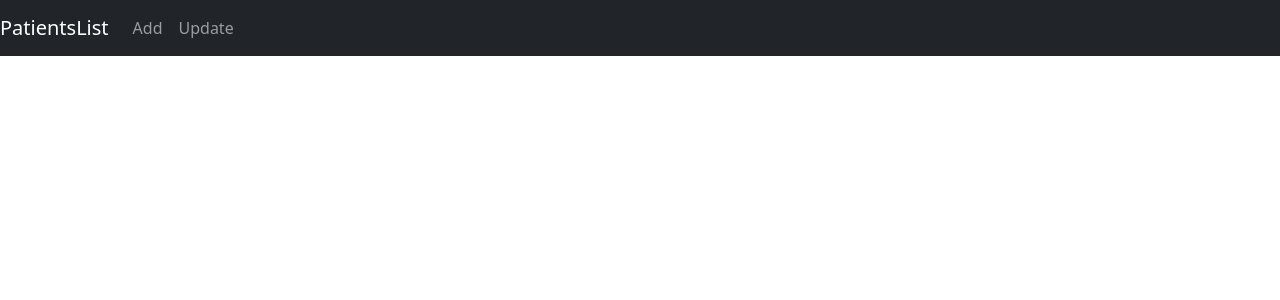
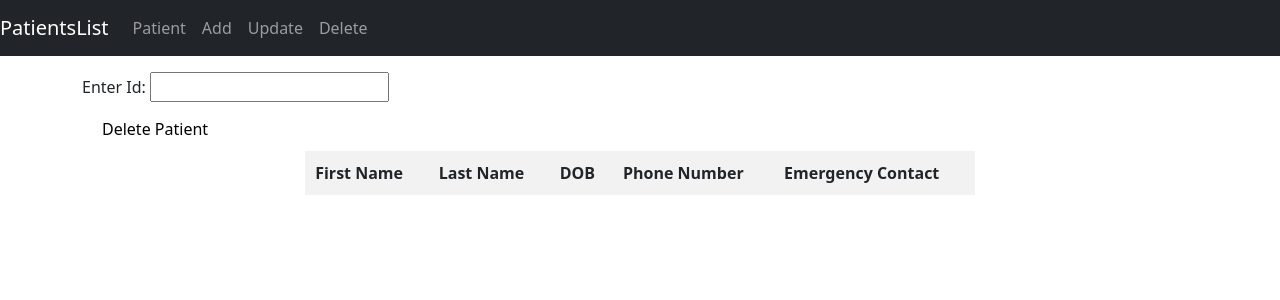
Before and after one commit to SebaOSK/React_app, a React (Create React App) app: page /delete in a window 1280 px wide. Shown: the top 300 px of the page. Built offline with nearby package versions, Linux system fonts and the light colour scheme.

Commit message:
finished with routing on delete, all methods work and are accessed through navbar, edited scripts to remove console logs

```diff
--- a/src/App.js
+++ b/src/App.js
@@ -1,5 +1,4 @@
 import './App.css';
-import PatientForm from './Form.js';
 import React from 'react';
 import { Routes, Route, Link } from 'react-router-dom';
 import 'bootstrap/dist/css/bootstrap.min.css';
@@ -20,6 +19,11 @@ function App() {
         </a>
         <div className='navbar-nav mr-auto'>
           <li className='nav-item'>
+            <Link to={"/patient"} className="nav-link">
+              Patient
+            </Link>
+          </li>
+          <li className='nav-item'>
             <Link to={"/add"} className="nav-link">
               Add
             </Link>
@@ -29,13 +33,20 @@ function App() {
               Update
             </Link>
           </li>
+          <li className="nav-item">
+            <Link to={"/delete"} className="nav-link">
+              Delete
+            </Link>
+          </li>
         </div>
       </nav>
       <div className='container mt-3'>
         <Routes>
           <Route path="/" element={<GetAll />} />
-          <Route path="/add" element={<Post />}/>
-          <Route path="/update" element={<Update />}/>
+          <Route path="/patient" element={<GetById />} />
+          <Route path="/add" element={<Post />} />
+          <Route path="/update" element={<Update />} />
+          <Route path="/delete" element={<Delete />} />
         </Routes>
       </div>
     </div>
--- a/src/Delete.js
+++ b/src/Delete.js
@@ -6,14 +6,12 @@ import axios from 'axios';
 
 export default function GetById() {
 
-    const [id, setId] = useState({
-        id: ""
-    });
+    const [id, setId] = useState('');
 
-    const [patients, setPatients] = useState([]);
+    const [patient, setPatient] = useState([]);
 
     const handleChange = (event) => {
-        setId({ ...id, [event.target.name]: event.target.value })
+        setId(event.target.value)
     };
 
     const deletePatient = (event) => {
@@ -21,23 +19,24 @@ export default function GetById() {
             event.preventDefault();
         }
         try {
-            axios.get(`https://localhost:44369/api/Hospital/?Id=${id.id}`)
+            axios.get(`https://localhost:44369/api/Hospital/?Id=${id}`)
                 .then(function (response) {
                     // handle success
                     const responseData = response.data;
-                    const mappedPatients = responseData.map((patient) => ({
-                        FirstName: patient.firstName,
-                        LastName: patient.lastName,
+                    const mappedPatient = responseData.map((patient, index) => ({
+                        firstName: patient.firstName,
+                        lastName: patient.lastName,
                         DOB: patient.dob,
-                        PhoneNumber: patient.phoneNumber,
-                        EmergencyContact: patient.emergencyContact,
+                        phoneNumber: patient.phoneNumber,
+                        emergencyContact: patient.emergencyContact,
+                        index: index,
 
                     }));
 
-                    setPatients(mappedPatients);
-                    console.log(patients);
+                    setPatient(mappedPatient);
+                    console.log(patient);
 
-                    axios.delete(`https://localhost:44369/api/Hospital/?Id=${id.id}`)
+                    axios.delete(`https://localhost:44369/api/Hospital/?Id=${id}`)
                         .then(function (response) {
                             // handle success
                             console.log(response)
@@ -53,9 +52,9 @@ export default function GetById() {
 
     return (
         <form>
-            <FormElement label="Enter Id: " type="text" name="id" value={id.id} onChange={handleChange} />
+            <FormElement label="Enter Id: " type="text" name="id" value={id} handleChange={handleChange} />
             <SubmitButton className="submit-button" type="submit" onClick={deletePatient} buttontext="Delete Patient" />
-            <PatientTable patients={patients} />
+            <PatientTable patients={patient} />
         </form>
 
     )
--- a/src/Form.js
+++ b/src/Form.js
@@ -1,16 +1,16 @@
 import FormElement from './FormElement';
 import Button from './SubmitButton';
 
-export default function PatientForm(props) {
+export default function PatientForm({patient, onClick, handleChange, buttontext}) {
     return (
         <div className="form-container">
-                <FormElement label="First Name: " type="text" name="firstName" value={props.patient.firstName} onChange={props.onChange} />
-                <FormElement label="Last Name: " type="text" name="lastName" value={props.patient.lastName} onChange={props.onChange} />
-                <FormElement label="Date Of Birth: " type="date" name="DOB" value={props.patient.DOB} onChange={props.onChange} />
-                <FormElement label="Phone Number: " type="number" name="phoneNumber" value={props.patient.phoneNumber} onChange={props.onChange} />
-                <FormElement label="Emergency Contact:" type="number" name="emergencyContact" value={props.patient.emergencyContact} onChange={props.onChange} />
+                <FormElement label="First Name: " type="text" name="firstName" value={patient.firstName} handleChange={handleChange} />
+                <FormElement label="Last Name: " type="text" name="lastName" value={patient.lastName} handleChange={handleChange} />
+                <FormElement label="Date Of Birth: " type="date" name="DOB" value={patient.DOB} handleChange={handleChange} />
+                <FormElement label="Phone Number: " type="number" name="phoneNumber" value={patient.phoneNumber} handleChange={handleChange} />
+                <FormElement label="Emergency Contact:" type="number" name="emergencyContact" value={patient.emergencyContact} handleChange={handleChange} />
 
-                <Button className="submit-button" type="submit" onClick={props.onClick} buttontext={props.buttontext}/>
+                <Button className="submit-button" type="submit" onClick={onClick} buttontext={buttontext}/>
         </div>
 
 
--- a/src/FormElement.js
+++ b/src/FormElement.js
@@ -1,9 +1,9 @@
-export default function FormElement(props) {
+export default function FormElement({label, name, type, value, handleChange}) {
 
     return (
         <>
-        <label htmlFor={props.name}>
-            {props.label} <input type={props.type} id={props.name} name={props.name} value={props.value} onChange={props.onChange}/>
+        <label htmlFor={name}>
+            {label} <input type={type} id={name} name={name} value={value} onChange={handleChange}/>
         </label><br />
         </>
 
--- a/src/GetById.js
+++ b/src/GetById.js
@@ -6,42 +6,38 @@ import axios from 'axios';
 
 export default function GetById() {
 
-    const [id, setId] = useState({
-        id: ""
-    });
+    const [id, setId] = useState('');
 
-    const [patients, setPatients] = useState([]);
+    const [patient, setPatient] = useState([]);
 
-    const handleChange = (event) => {
-        setId({ ...id, [event.target.name]: event.target.value })
-    };
+    const handleChange = (event) => setId(event.target.value);
 
     const getById = (event) => {
         if (event) {
             event.preventDefault();
         }
-        axios.get(`https://localhost:44369/api/Hospital/?Id=${id.id}`)
+        axios.get(`https://localhost:44369/api/Hospital/?Id=${id}`)
             .then(function (response) {
                 // handle success
                 const responseData = response.data;
-                const mappedPatients = responseData.map((patient) => ({
+                const mappedPatient = responseData.map((patient, index) => ({
                     firstName: patient.firstName,
                     lastName: patient.lastName,
                     DOB: patient.dob,
                     phoneNumber: patient.phoneNumber,
                     emergencyContact: patient.emergencyContact,
+                    index: index,
                 }));
-                setPatients(mappedPatients);
-                console.log(patients)
+                setPatient(mappedPatient);
             });
 
     };
 
     return (
         <form>
-            <FormElement label="Enter Id: " type="text" name="id" value={id.id} onChange={handleChange} />
+            <FormElement label="Enter Id: " type="text" name="id" value={id} handleChange={handleChange} />
             <SubmitButton className="submit-button" type="submit" onClick={getById} buttontext="Get Patient" />
-            <PatientTable patients={patients} />
+            <PatientTable patients={patient} />
         </form>
 
     )
--- a/src/Post.js
+++ b/src/Post.js
@@ -16,7 +16,8 @@ function Post() {
     const [patients, setPatients] = useState([]);
 
     const handleChange = (event) => {
-      setPatient({ ...patient, [event.target.name]: event.target.value });
+      const {name, value} = event.target;
+      setPatient({ ...patient, [name]: value });
     };
 
     const addPatients = (patient) => {
@@ -40,7 +41,7 @@ function Post() {
 
     return (
       <div className="App">
-        <PatientForm patient={patient} onChange={handleChange} onClick={handleSubmit} buttontext="Save"/>
+        <PatientForm patient={patient} handleChange={handleChange} onClick={handleSubmit} buttontext="Save"/>
         <PatientTable patients={patients} />
       </div>
     );
--- a/src/Update.js
+++ b/src/Update.js
@@ -3,7 +3,7 @@ import PatientForm from './Form';
 import PatientTable from './PatientTable';
 import SubmitButton from './SubmitButton.js';
 import axios from 'axios';
-import { useState, useEffect } from 'react';
+import { useState } from 'react';
 
 export default function Update() {
     // use state for handling get request
@@ -32,7 +32,6 @@ export default function Update() {
                 }));
 
                 setPatient(mappedPatient);
-                console.log(patient);
             });
     }
 
@@ -54,28 +53,25 @@ export default function Update() {
     const submitUpdate = () => {
         const updatedPatient = { ...patientUpdate };
         for (const key in updatedPatient) {
-            console.log(key);
             if(updatedPatient.hasOwnProperty(key) && updatedPatient[key] === "") {
                 updatedPatient[key] = null;
             };
-            console.log(updatedPatient)
         }
         axios.put(`https://localhost:44369/api/Hospital/?Id=${id}`, updatedPatient)
             .then(function (response) {
                 console.log(response)
             })
-        console.log(patientUpdate);
         setPatientUpdate({firstName: "", lastName: "", DOB: "", phoneNumber: "", emergencyContact: ""});
     };
 
     return (
         <div className="update-container">
-            <FormElement label="Enter Id:" type="text" name="id" value={id} onChange={handleChange} />
+            <FormElement label="Enter Id:" type="text" name="id" value={id} handleChange={handleChange} />
             <SubmitButton className="submit-button" type="submit" onClick={onClick} buttontext="Get Patient" />
             <hr />
             <PatientTable patients={patient} />
             <hr />
-            <PatientForm patient={patientUpdate} onChange={handleChangeUpdate} onClick={submitUpdate} buttontext="Update record" />
+            <PatientForm patient={patientUpdate} handleChange={handleChangeUpdate} onClick={submitUpdate} buttontext="Update record" />
         </div>
 
     )
```
Also changed, not shown: src/GetAll.js (+0 -7 lines).
